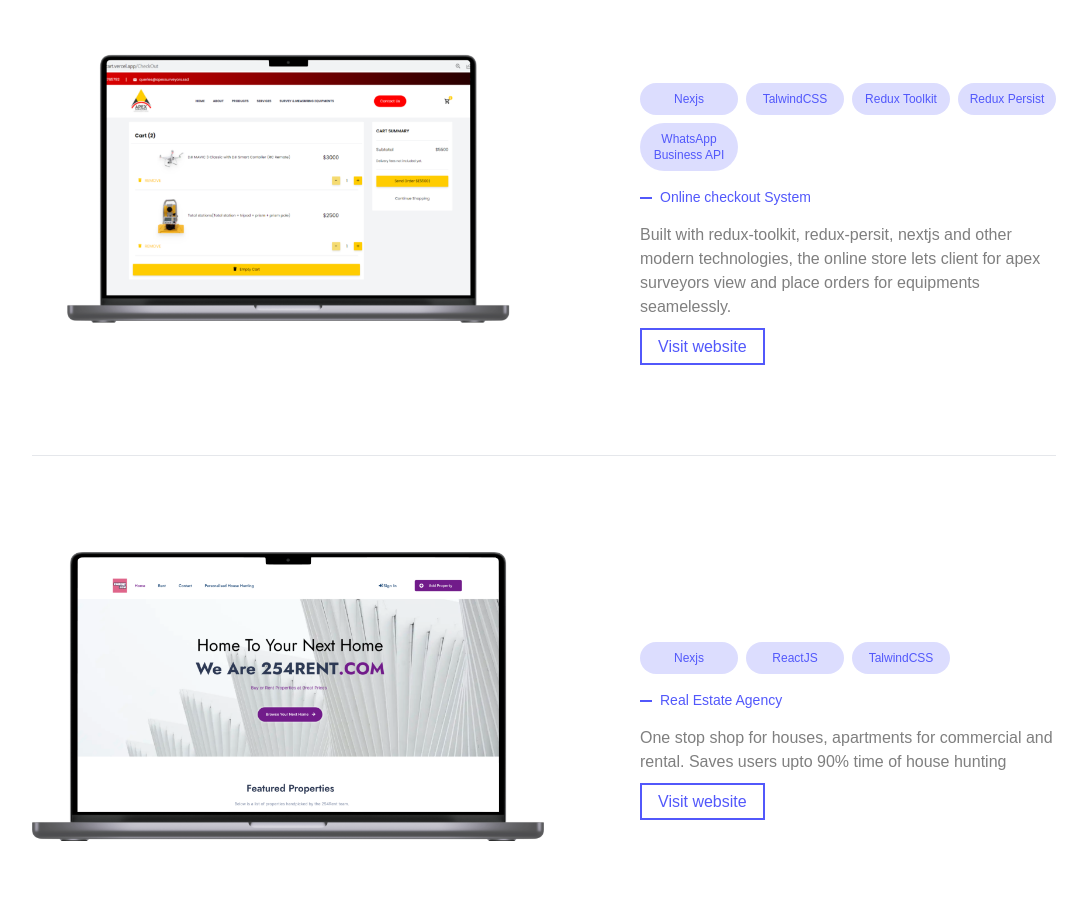
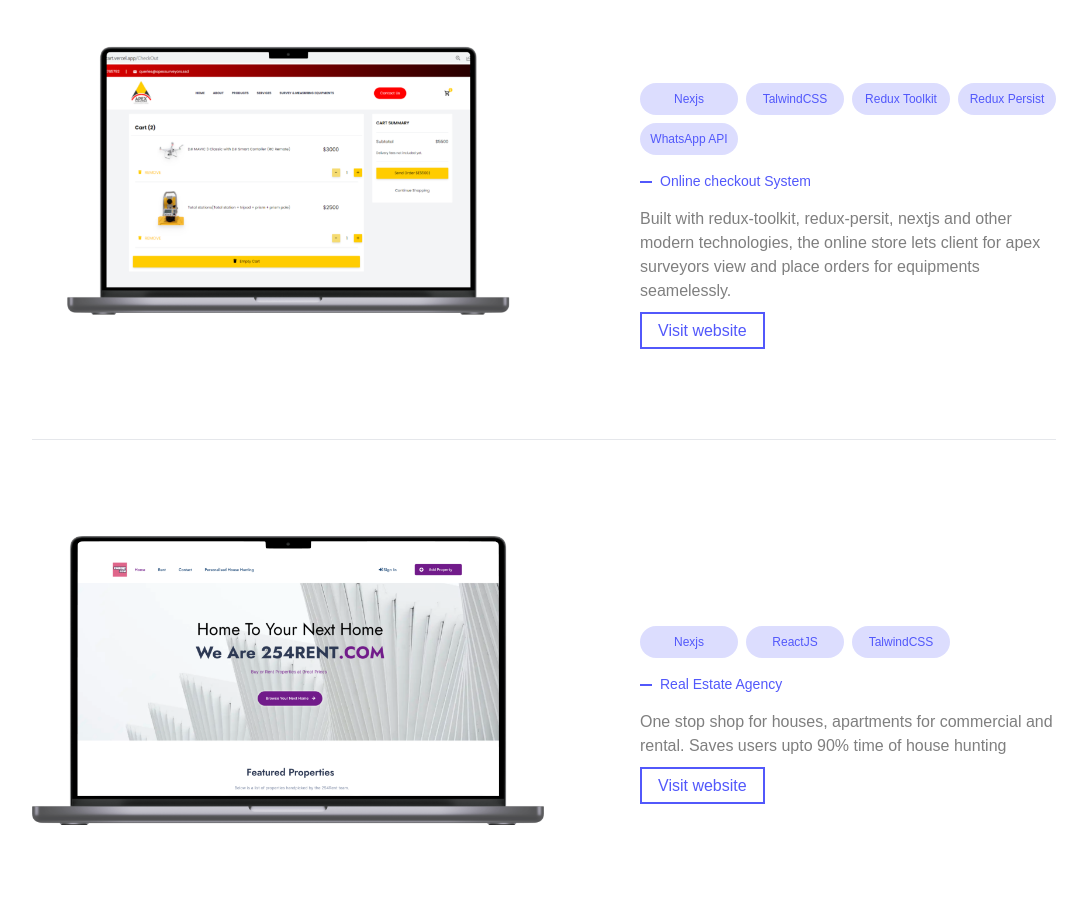
Before and after one commit to njau58/dev-portifolio, a Next.js app: page / in a window 1280 px wide. Shown: the part 3080-4000 px from the top of the page, without its empty margins (96-1183 px from the left). Built offline with nearby package versions, Linux system fonts and the light colour scheme.

Commit message:
projects section update

```diff
--- a/components/sections/Projects.jsx
+++ b/components/sections/Projects.jsx
@@ -26,7 +26,7 @@ const projects = [
     projectName: "Online checkout System ",
     projectLink: "https://apexcart.vercel.app/survey&measuringEquipments",
     projectImage: cart,
-    tech:['Nexjs', 'TalwindCSS', 'Redux Toolkit', 'Redux Persist', 'WhatsApp Business API'],
+    tech:['Nexjs', 'TalwindCSS', 'Redux Toolkit', 'Redux Persist', 'WhatsApp API'],
     projectDescription: `Built with redux-toolkit, redux-persit, nextjs and other modern technologies, the online store lets client for apex surveyors view and place orders for equipments seamelessly. `,
   },
 
```
